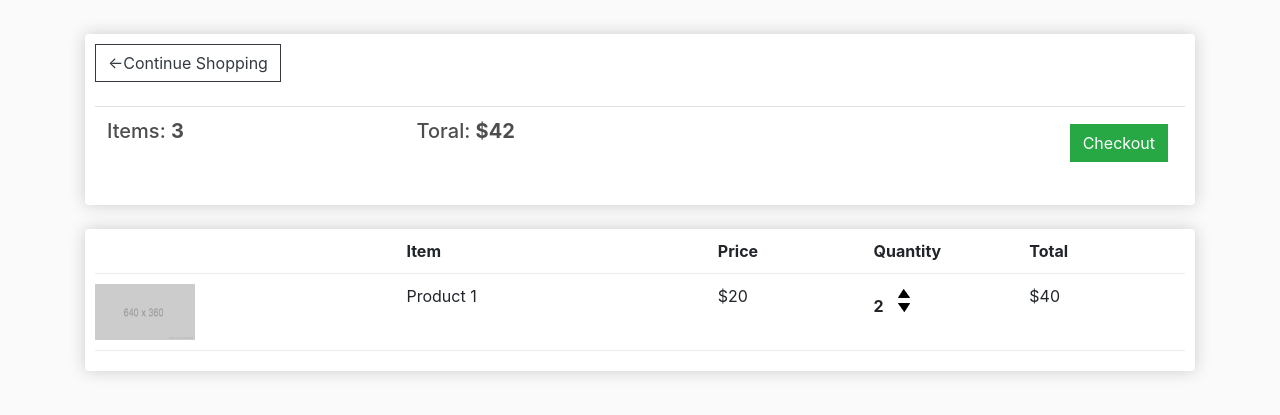
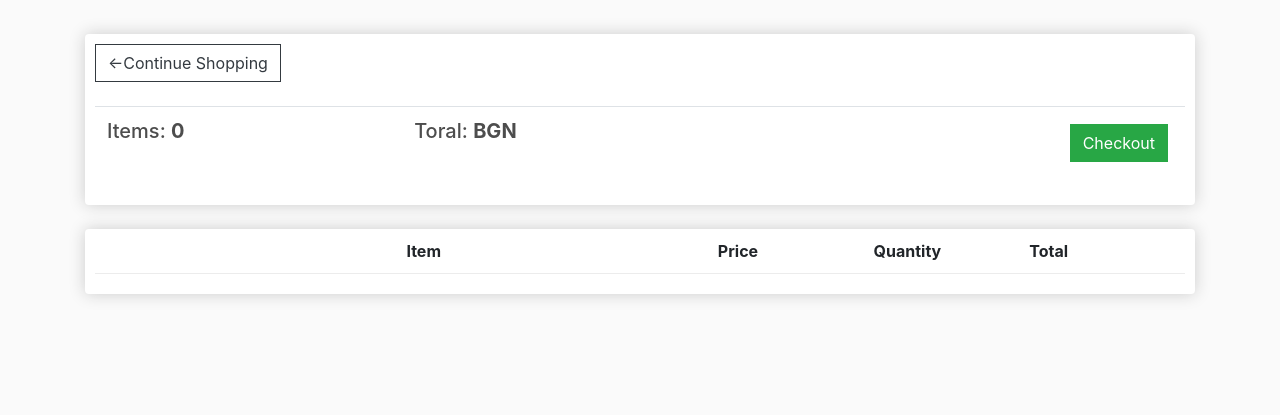
Before and after one commit to KamenStanchev/e-commerce, a Django app: page /cart/ in a window 1280 px wide. Shown: the part 56-471 px from the top of the page. Run offline with Django 4.2, Linux system fonts and the light colour scheme; lists and menus that the app fills with data are empty; some libraries are stand-ins or nearby versions.

Commit message:
set cart and checkout temlate

```diff
--- a/ecommerce/store/templates/cart.html
+++ b/ecommerce/store/templates/cart.html
@@ -11,8 +11,8 @@
                 <br>
                 <table class="table">
                     <tr>
-                        <th><h5>Items: <strong>3</strong></h5></th>
-                        <th><h5>Toral: <strong>$42</strong></h5></th>
+                        <th><h5>Items: <strong>{{ items|length }}</strong></h5></th>
+                        <th><h5>Toral: <strong>BGN {{ order.total_order_price|floatformat:2 }}</strong></h5></th>
                         <th>
                             <a style="float: right; margin: 5px;" class="btn btn-success" href="{% url 'checkout' %}">Checkout</a>
                         </th>
@@ -30,20 +30,21 @@
                     <div style="flex: 1"><strong>Quantity</strong></div>
                     <div style="flex: 1"><strong>Total</strong></div>
                 </div>
-
-                <div class="cart-row">
-                    <div style="flex: 2"><img class="row-image" src="{% static 'images/placeholder.png' %}"></div>
-                    <div style="flex: 2"><p>Product 1</p></div>
-                    <div style="flex: 1"><p>$20</p></div>
-                    <div style="flex: 1">
-                        <p class="quantity">2</p>
-                        <div class="quantity">
-                            <img class="chg-quantity" src="{% static 'images/arrow-up.png' %}">
-                            <img class="chg-quantity" src="{% static 'images/arrow-down.png' %}">
+                {% for item in items %}
+                    <div class="cart-row">
+                        <div style="flex: 2"><img class="row-image" src="{{ item.product.image.url }}" alt="No image"></div>
+                        <div style="flex: 2"><p>{{ item.product.name }}</p></div>
+                        <div style="flex: 1"><p>BGN {{ item.product.price|floatformat:2 }}</p></div>
+                        <div style="flex: 1">
+                            <p class="quantity">{{ item.quantity }}</p>
+                            <div class="quantity">
+                                <a href="{% url 'increase_quantity_of_ordered_item' item.pk %}"><img class="chg-quantity" src="{% static 'images/arrow-up.png' %}"></a>
+                                <a href="{% url 'decrease_quantity_of_ordered_item' item.pk %}"><img class="chg-quantity" src="{% static 'images/arrow-down.png' %}"></a>
+                            </div>
                         </div>
+                        <div style="flex: 1"><p>BGN {{ item.total_price|floatformat:2 }}</p></div>
                     </div>
-                    <div style="flex: 1"><p>$40</p></div>
-                </div>
+                {% endfor %}
 
             </div>
         </div>
--- a/ecommerce/store/templates/store.html
+++ b/ecommerce/store/templates/store.html
@@ -22,7 +22,7 @@
     <div class="row">
         {% for product in products %}
             <div class="col-lg-4">
-                <img class="thumbnail" src="{{ product.image.url }}" style="object-fit: contain;">
+                <img class="thumbnail" src="{{ product.image.url }}" style="object-fit: contain;" alt="The product have not image yet.">
                 <div class="box-element product">
                     <h6><strong>{{ product.name }}</strong></h6>
                     <hr>
--- a/ecommerce/store/urls.py
+++ b/ecommerce/store/urls.py
@@ -6,5 +6,9 @@
     path('', store, name='store'),
     path('by_category/<str:pk>', product_by_category, name='product-by-category'),
     path('cart/', cart, name='cart'),
-    path('checkout', checkout, name='checkout')
+    path('checkout', checkout, name='checkout'),
+    path('increase_quantity_of_ordered_item/<str:pk>/', increase_quantity_of_ordered_item,
+         name='increase_quantity_of_ordered_item'),
+    path('decrease_quantity_of_ordered_item/<str:pk>/', decrease_quantity_of_ordered_item,
+         name='decrease_quantity_of_ordered_item')
     ]
--- a/ecommerce/store/views.py
+++ b/ecommerce/store/views.py
@@ -1,6 +1,6 @@
-from django.shortcuts import render
+from django.shortcuts import render, redirect
 
-from ecommerce.store.models import Product, Category
+from ecommerce.store.models import Product, Category, Order, OrderItem
 
 
 def store(request):
@@ -35,10 +35,50 @@
 
 
 def cart(request):
-    context = {}
+    if request.user.is_authenticated:
+        customer = request.user.customer
+        order, created = Order.objects.get_or_create(customer=customer, complete=False)
+        items = order.orderitem_set.all()
+    else:
+        order = None
+        items = []
+    context = {
+        'items': items,
+        'order': order,
+    }
     return render(request, 'cart.html', context)
 
 
 def checkout(request):
-    context = {}
+    if request.user.is_authenticated:
+        customer = request.user.customer
+        order, created = Order.objects.get_or_create(customer=customer, complete=False)
+        items = order.orderitem_set.all()
+    else:
+        order = None
+        items = []
+    context = {
+        'items': items,
+        'order': order,
+    }
     return render(request, 'checkout.html', context)
+
+
+def add_product_to_cart(request, pk):
+    pass
+
+
+def increase_quantity_of_ordered_item(request, pk):
+    ordered_item = OrderItem.objects.get(id=pk)
+    ordered_item.quantity += 1
+    ordered_item.save()
+    return redirect('cart')
+
+
+def decrease_quantity_of_ordered_item(request, pk):
+    ordered_item = OrderItem.objects.get(id=pk)
+    ordered_item.quantity -= 1
+    ordered_item.save()
+    if ordered_item.quantity == 0:
+        ordered_item.delete()
+    return redirect('cart')
```
Also changed, not shown: ecommerce/store/models.py (+14 -0 lines), ecommerce/store/templates/checkout.html (+11 -8 lines), db.sqlite3, ecommerce/store/templatetags/__init__.py (added).
